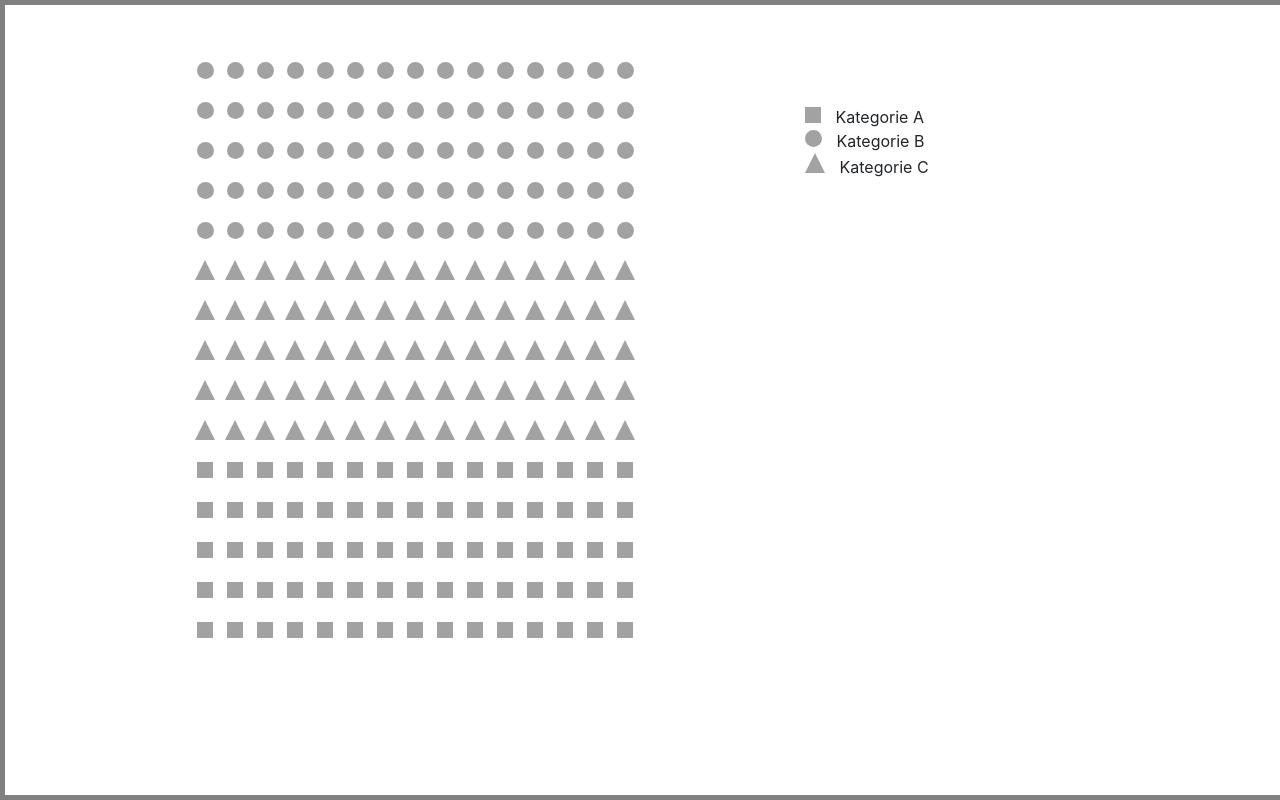
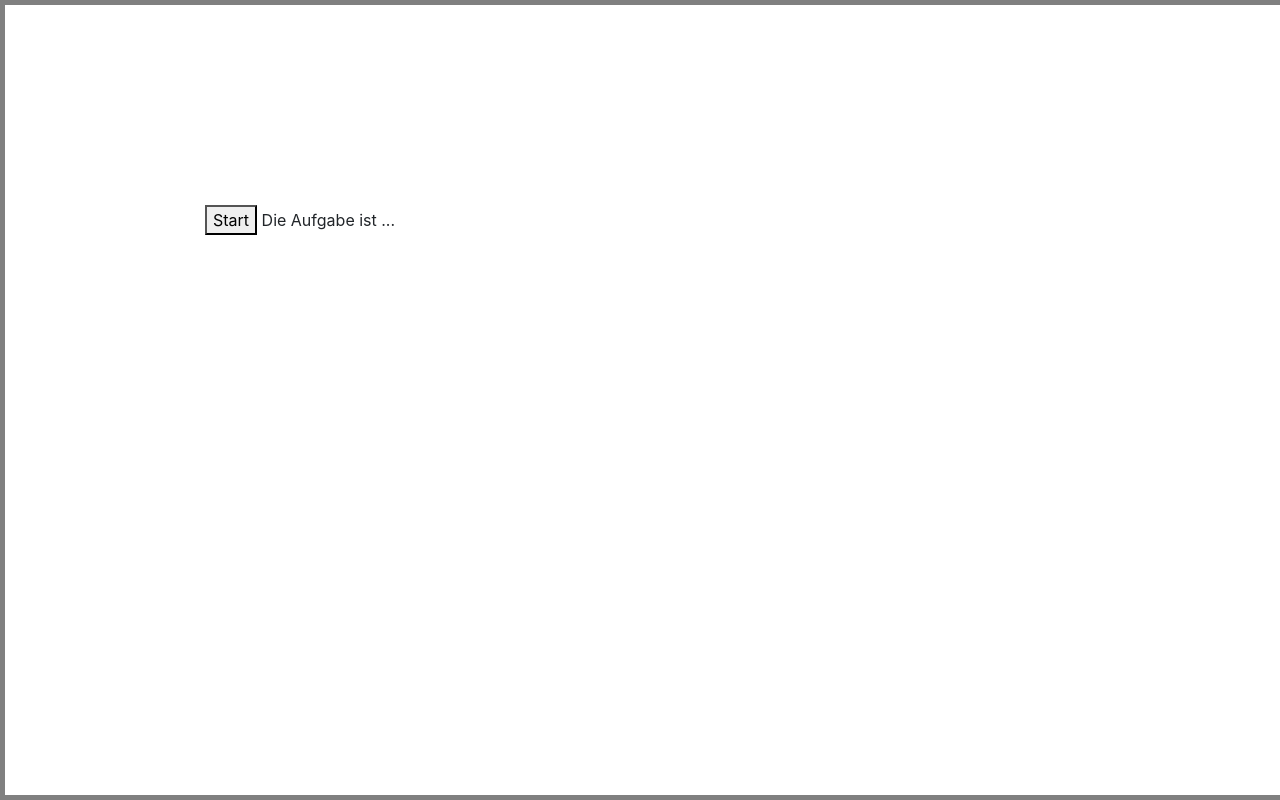
Before and after one commit to isabelvonah/ba, a plain HTML site: page project/pages/abstract_standard.html in a window 1280 px wide. Drawn offline with nearby package versions, Linux system fonts and the light colour scheme.

Commit message:
add introduction overlay

```diff
--- a/project/css/style.css
+++ b/project/css/style.css
@@ -16,8 +16,8 @@
 }
 
 .circle {
-    width: 17px;
-	height: 17px;
+    width: 21px;
+	height: 21px;
 	border-radius: 100%;
 	background-color: rgb(162, 162, 162);
 	margin: 6.5px;
@@ -28,15 +28,15 @@
     width: 0;
     height: 0;
     border-style: solid;
-    border-width: 0 10px 20px 10px;
+    border-width: 0 12px 23px 12px;
     border-color: transparent transparent rgb(162, 162, 162) transparent;
     margin: 5px;
 	display: inline-block;
 }
 
 .square {
-    width: 16px;
-	height: 16px;
+    width: 20px;
+	height: 20px;
 	background-color: rgb(162, 162, 162);
 	margin: 7px;
 	display: inline-block;
@@ -63,6 +63,16 @@
 	display: none;
 }
 
+#introductionOverlay {
+    position: fixed;
+	border: 5px solid grey;
+    width: 1400px;
+    height: 800px;
+    background-color: white;
+    padding: 200px;
+    z-index: 2;
+}
+
 #summaryOverlay {
     position: fixed;
 	border: 5px solid grey;
@@ -70,4 +80,5 @@
     height: 800px;
     background-color: white;
     padding: 200px;
+    z-index: 2;
 }
--- a/project/js/main.js
+++ b/project/js/main.js
@@ -8,6 +8,12 @@ const changeColor = (el) => {
 
 }
 
+const startTask = () => {
+
+    document.getElementById("introductionOverlay").classList.add("hidden")
+
+}
+
 const finishTask = () => {
 
     document.getElementById("summaryOverlay").classList.remove("hidden")
--- a/project/pages/abstract_standard.html
+++ b/project/pages/abstract_standard.html
@@ -14,6 +14,11 @@
 </head>
 
 <body>
+
+    <div id="introductionOverlay" class="">
+        <button id="start" onclick="startTask()"> Start </button>
+        Die Aufgabe ist ...
+    </div>
 
     <div id='border'>
         <div id="grid">
```
